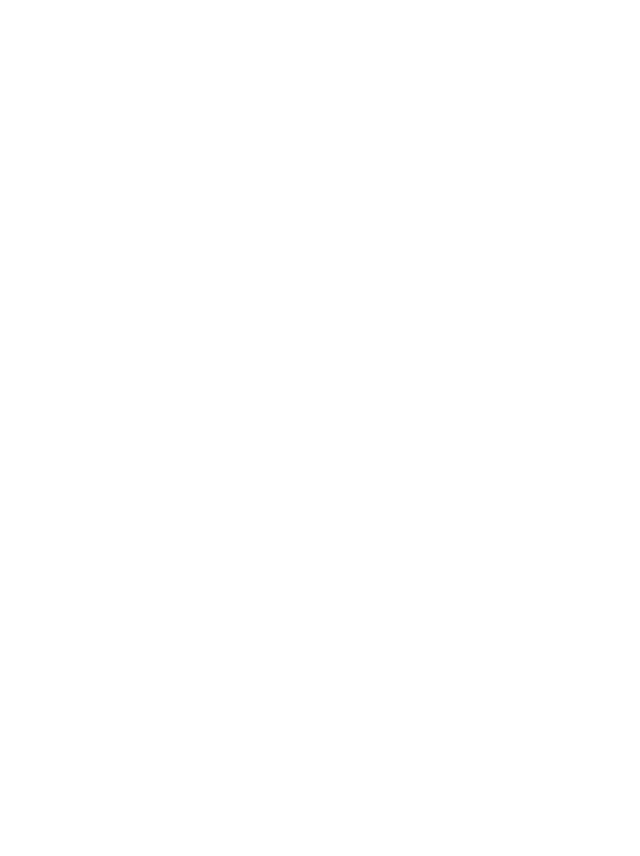
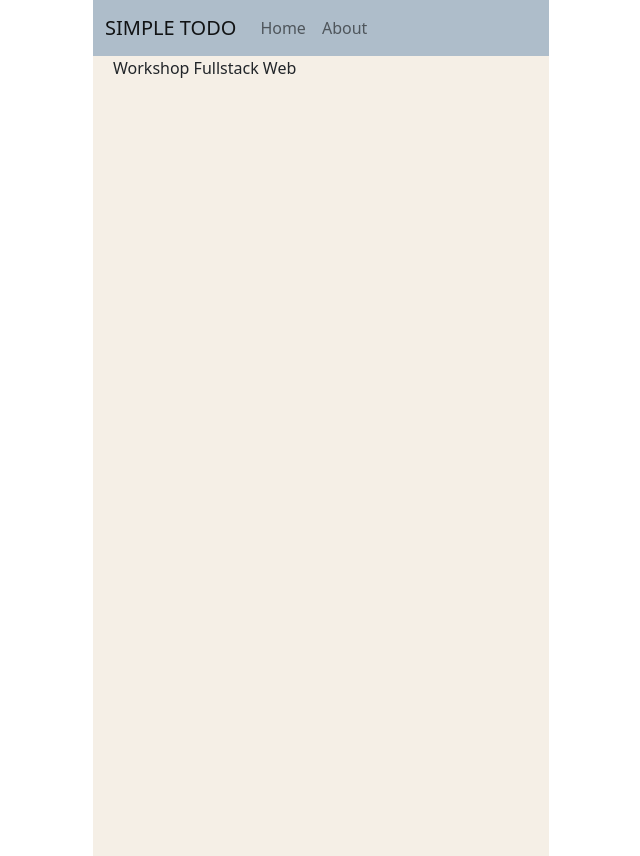
Before and after one commit to nusendra/pens-fullstack-workshop, a Vue app in the folder frontend/: page /about in a window 1280 px wide. Before the commit this address had no page. Shown: the whole page, without its empty margins (319-959 px from the left). Before the commit the page ends 800 px from the top, so only its background shows below. Built offline with nearby package versions, Linux system fonts and the light colour scheme.

Commit message:
feat: layouting the web app

```diff
--- a/frontend/src/App.vue
+++ b/frontend/src/App.vue
@@ -1,9 +1,11 @@
-<script setup>
-import { RouterLink, RouterView } from "vue-router";
-</script>
-
 <template>
-  <RouterView />
+  <router-view />
 </template>
 
-<style scoped></style>
+<script setup>
+import { onMounted } from "vue";
+
+onMounted(() => {
+  document.body.classList.add("mobile-view");
+});
+</script>
--- /dev/null
+++ b/frontend/src/assets/mobile-view.css
@@ -0,0 +1,5 @@
+.mobile-view {
+  max-width: 480px;
+  margin: 0 auto;
+  height: 100vh;
+}
--- /dev/null
+++ b/frontend/src/components/Header.vue
@@ -0,0 +1,31 @@
+<template>
+  <nav
+    class="navbar navbar-expand-sm navbar-light"
+    style="background-color: #aebdca"
+  >
+    <div class="container-fluid">
+      <a class="navbar-brand" href="#">SIMPLE TODO</a>
+      <button
+        class="navbar-toggler"
+        type="button"
+        data-bs-toggle="collapse"
+        data-bs-target="#navbarSupportedContent"
+        aria-controls="navbarSupportedContent"
+        aria-expanded="false"
+        aria-label="Toggle navigation"
+      >
+        <span class="navbar-toggler-icon"></span>
+      </button>
+      <div class="collapse navbar-collapse" id="navbarSupportedContent">
+        <ul class="navbar-nav me-auto mb-2 mb-lg-0">
+          <li class="nav-item">
+            <router-link class="nav-link" to="/">Home</router-link>
+          </li>
+          <li class="nav-item">
+            <router-link class="nav-link" to="/about">About</router-link>
+          </li>
+        </ul>
+      </div>
+    </div>
+  </nav>
+</template>
--- a/frontend/src/layouts/Auth.vue
+++ /dev/null
@@ -1,5 +0,0 @@
-<template>
-  <div>auth layout</div>
-
-  <router-view />
-</template>
--- a/frontend/src/layouts/Default.vue
+++ b/frontend/src/layouts/Default.vue
@@ -1,5 +1,17 @@
+<script setup>
+import Header from "../components/Header.vue";
+</script>
+
 <template>
-  <div>default layout</div>
+  <div class="container-fluid">
+    <Header />
 
-  <router-view />
+    <router-view class="mobile-view content" />
+  </div>
 </template>
+
+<style>
+.content {
+  background-color: #f5efe6;
+}
+</style>
--- a/frontend/src/main.js
+++ b/frontend/src/main.js
@@ -2,6 +2,7 @@
 import App from "./App.vue";
 import router from "./router";
 
+import "./assets/mobile-view.css";
 import "bootstrap/dist/css/bootstrap.min.css";
 import "bootstrap";
 
--- a/frontend/src/router/index.js
+++ b/frontend/src/router/index.js
@@ -10,21 +10,16 @@
       path: "/",
       name: "Default",
       component: () => import("../layouts/Default.vue"),
-    },
-    {
-      path: "/",
-      name: "Auth",
-      component: () => import("../layouts/Auth.vue"),
       children: [
         {
-          path: "/login",
-          name: "Login",
-          component: () => import("../views/auth/Login.vue"),
+          path: "",
+          name: "Home",
+          component: () => import("../views/Home.vue"),
         },
         {
-          path: "/register",
-          name: "Register",
-          component: () => import("../views/auth/Register.vue"),
+          path: "/about",
+          name: "About",
+          component: () => import("../views/About.vue"),
         },
       ],
     },
--- /dev/null
+++ b/frontend/src/views/About.vue
@@ -0,0 +1,3 @@
+<template>
+  <div style="padding-left: 20px">Workshop Fullstack Web</div>
+</template>
--- a/frontend/src/views/auth/Login.vue
+++ /dev/null
@@ -1,3 +0,0 @@
-<template>
-  <div>login</div>
-</template>
--- a/frontend/src/views/auth/Register.vue
+++ /dev/null
@@ -1,3 +0,0 @@
-<template>
-  <div>Register</div>
-</template>
```
